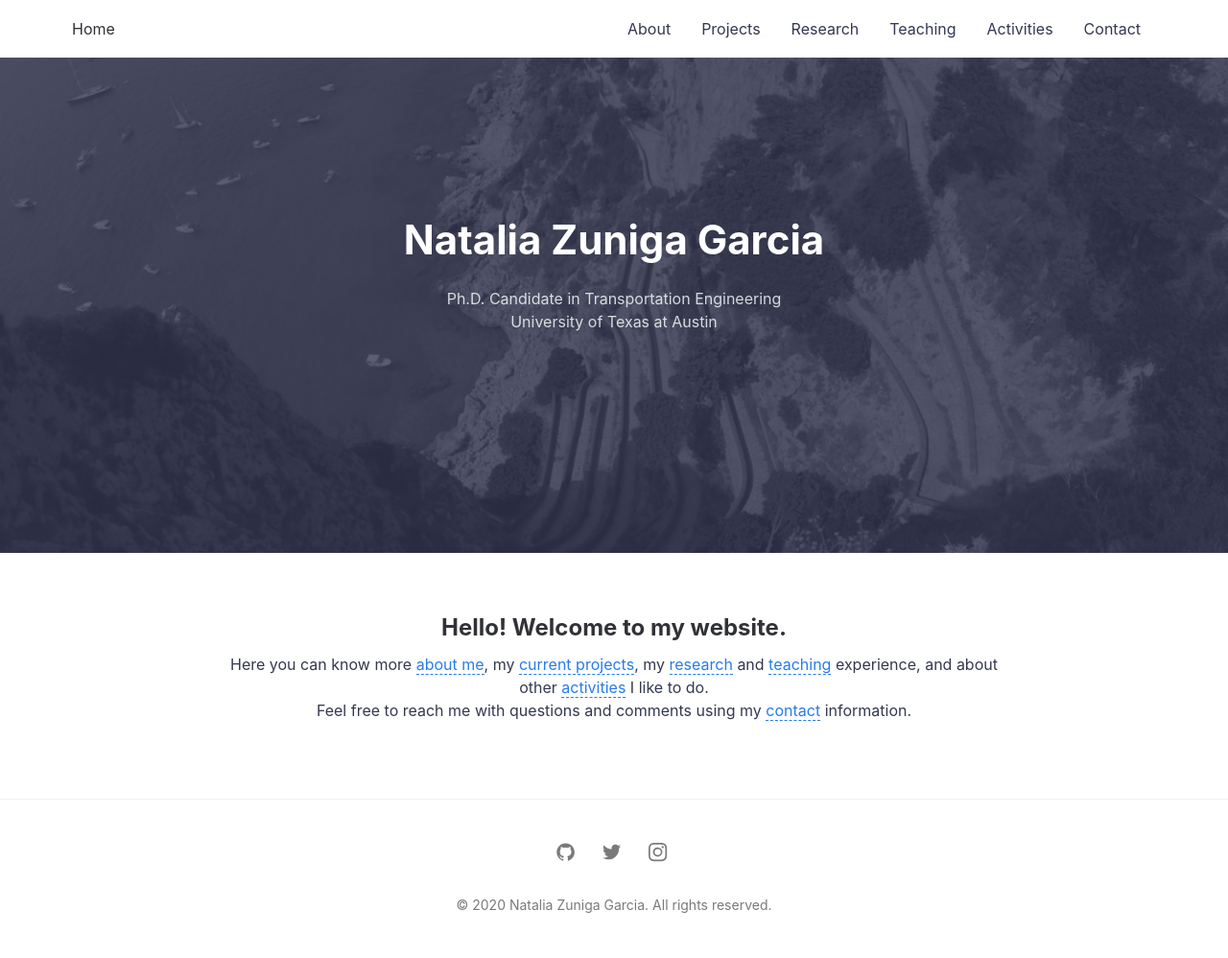
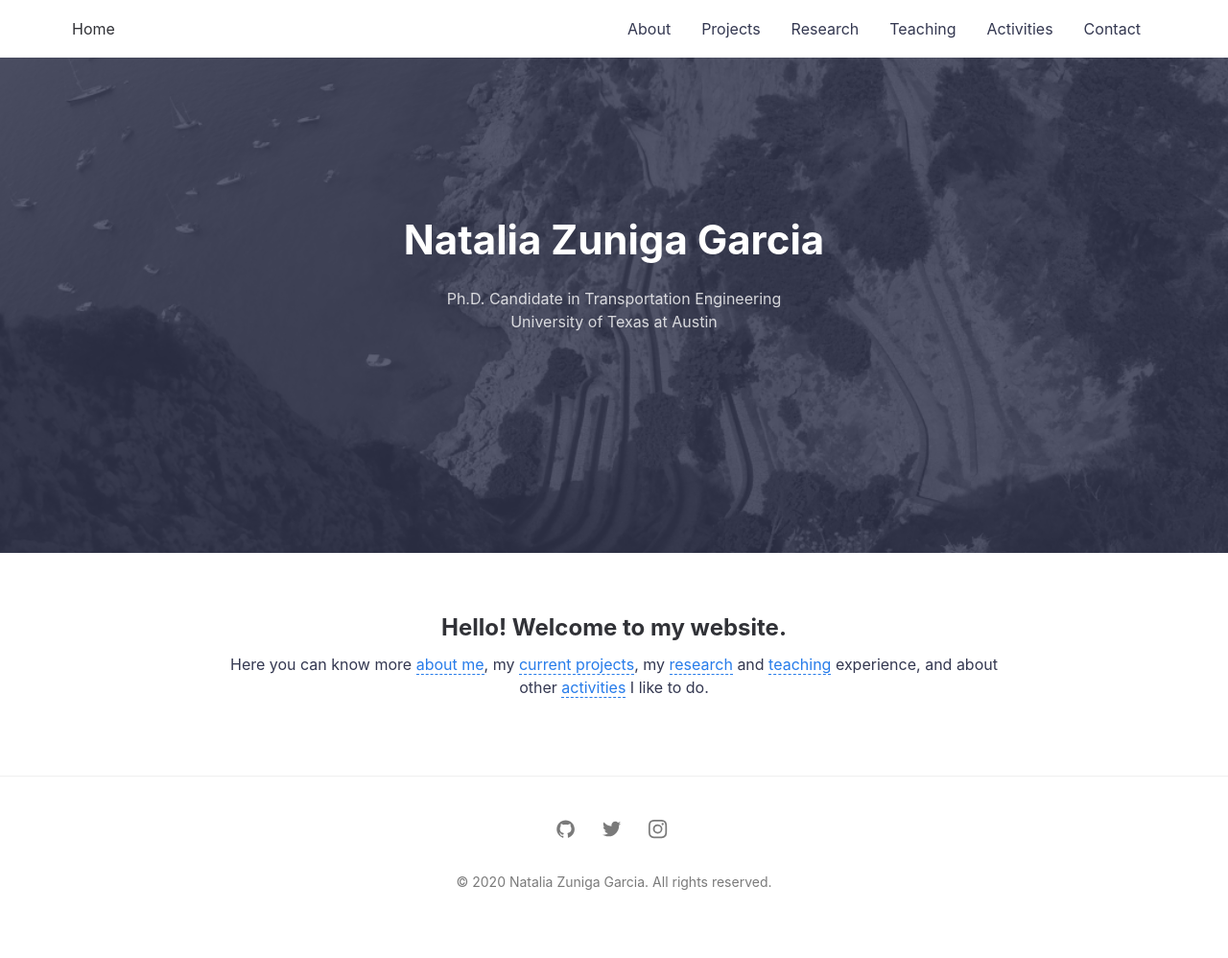
Before and after one commit to nzunigag/nzunigag.github.io, a Jekyll site: the page built from index.md, in a window 1280 px wide. Shown: the whole page at 96% size. Built offline with Jekyll 4.4.1, drawn with Linux system fonts in a browser that asks for light colours; after the commit the page ends 974 px from its top, so only the background shows below that.

Commit message:
Update default.html

```diff
--- a/_layouts/default.html
+++ b/_layouts/default.html
@@ -37,8 +37,6 @@ layout: compress
               my <a href="https://nzunigag.github.io/research/">research</a> and
               <a href="https://nzunigag.github.io/teaching/">teaching</a> experience, and about other
               <a href="https://nzunigag.github.io/activities/">activities</a> I like to do. <br>
-              Feel free to reach me with questions and comments using my
-              <a href="https://nzunigag.github.io/contact/">contact</a> information.
             </p>
 
 
```
